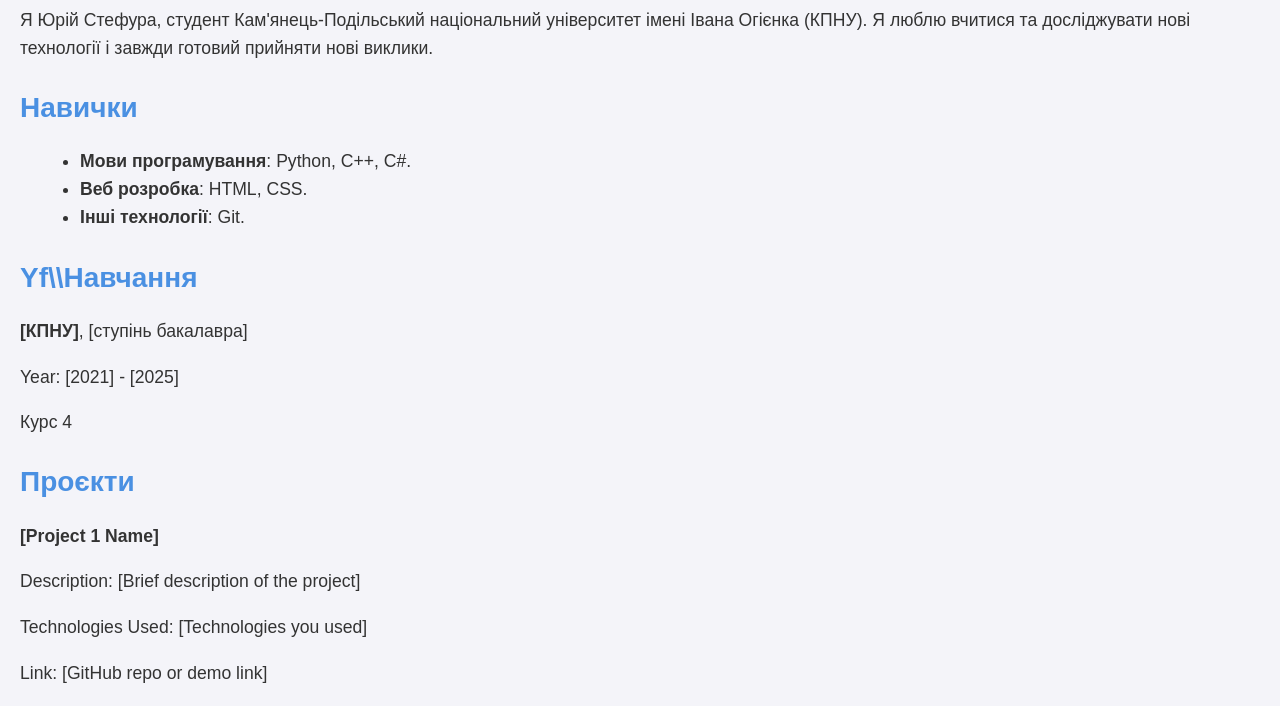
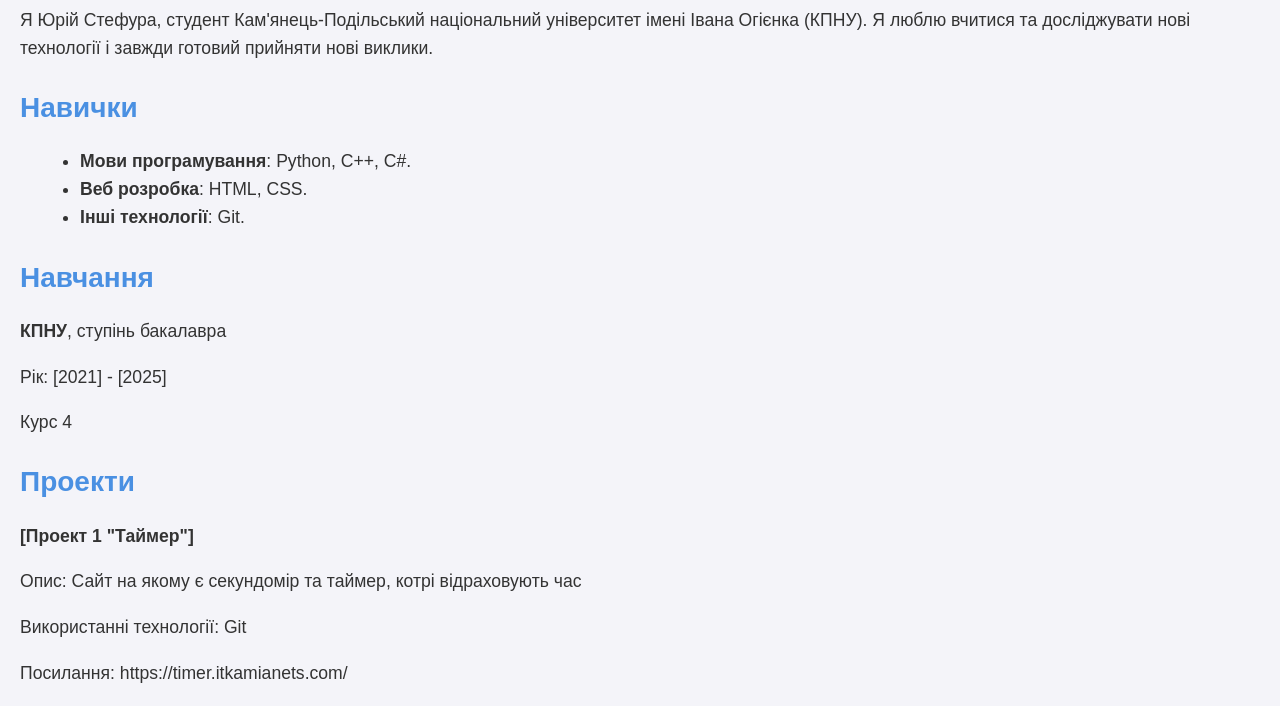
Before and after one commit to IT-Kamianets/yurastefura, a plain HTML site: page index.html in a window 1280 px wide. Shown: the part 93-799 px from the top of the page. Drawn offline with Linux system fonts and the light colour scheme.

Commit message:
Update index.html

```diff
--- a/index.html
+++ b/index.html
@@ -48,16 +48,16 @@
         <li><strong>Інші технології</strong>: Git. </li>
     </ul>
 
-    <h2>Yf\\Навчання</h2>
-    <p><strong>[КПНУ]</strong>, [ступінь бакалавра]</p>
-    <p>Year: [2021] - [2025]</p>
+    <h2>Навчання</h2>
+    <p><strong>КПНУ</strong>, ступінь бакалавра</p>
+    <p>Рік: [2021] - [2025]</p>
     <p>Курс 4</p>
 
-    <h2>Проєкти</h2>
-    <p><strong>[Project 1 Name]</strong></p>
-    <p>Description: [Brief description of the project]</p>
-    <p>Technologies Used: [Technologies you used]</p>
-    <p>Link: [GitHub repo or demo link]</p>
+    <h2>Проекти</h2>
+    <p><strong>[Проект 1 "Таймер"]</strong></p>
+    <p>Опис: Сайт на якому є секундомір та таймер, котрі відраховують час</p>
+    <p>Використанні технології: Git </p>
+    <p>Посилання: https://timer.itkamianets.com/ </p>
 
     <p><strong>[Project 2 Name]</strong></p>
     <p>Description: [Brief description of the project]</p>
```
